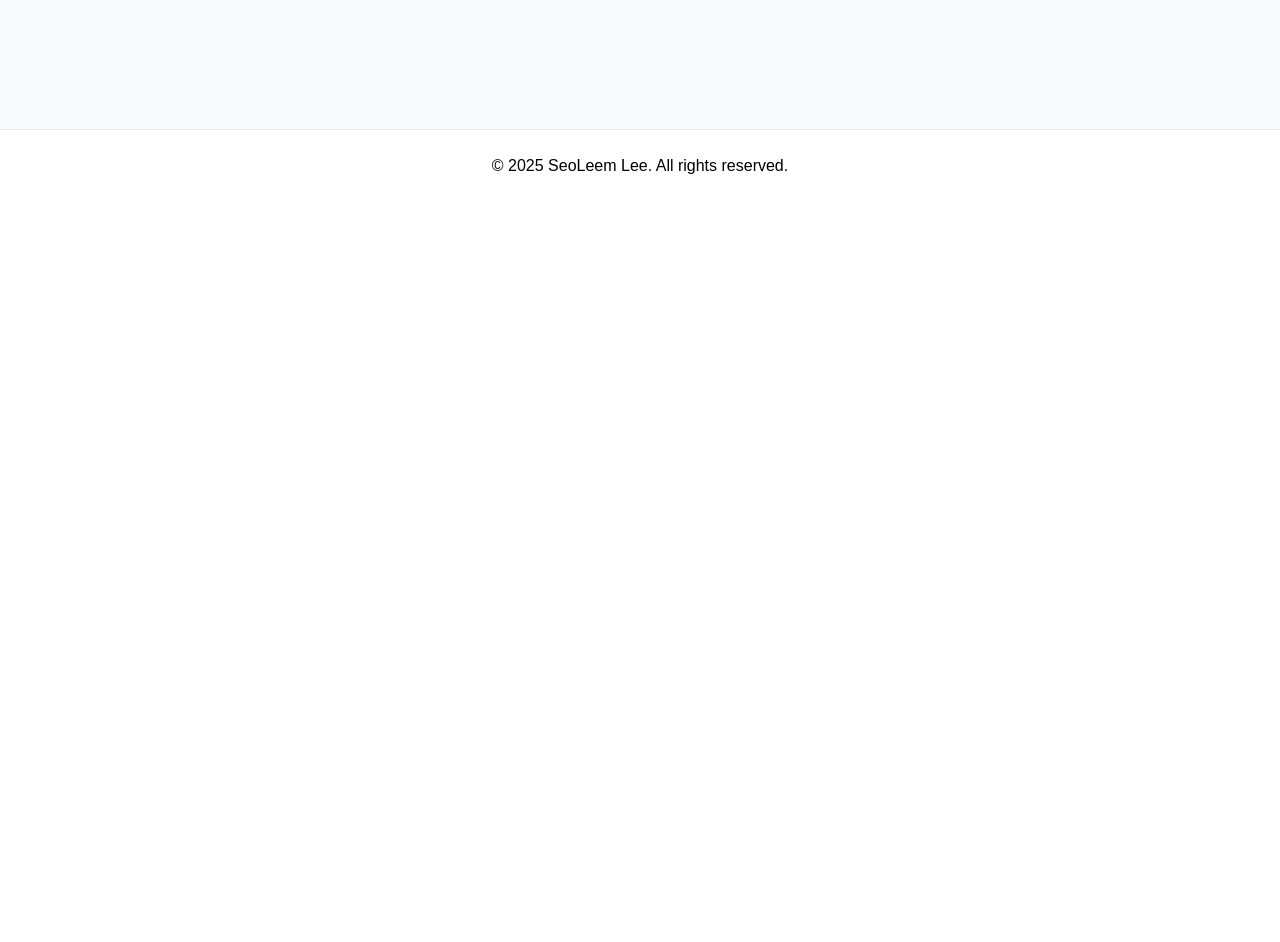
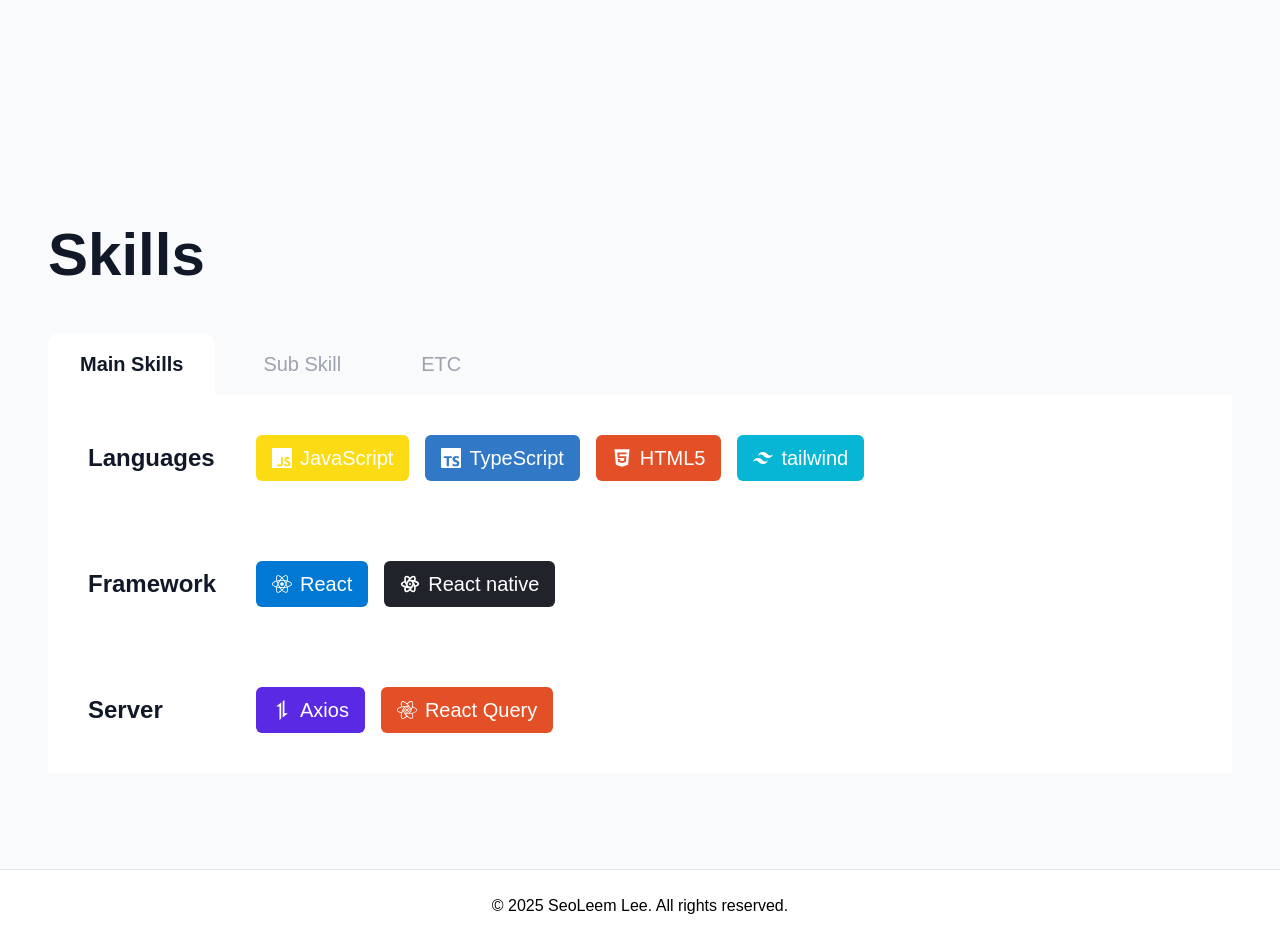
Before and after one commit to Leeseoleem/leeseoleem-portfolio, a React (Create React App) app in the folder leeseoleem-portfolio/: page / in a window 1280 px wide. Shown: the part 1420-2362 px from the top of the page. Before the commit the page ends 1622 px from the top, so only its background shows below. Built offline with nearby package versions, Linux system fonts and the light colour scheme; a web font is replaced by a local one.

Commit message:
feat skills section

```diff
--- a/leeseoleem-portfolio/package.json
+++ b/leeseoleem-portfolio/package.json
@@ -5,6 +5,7 @@
   "dependencies": {
     "@emotion/react": "^11.14.0",
     "@emotion/styled": "^11.14.0",
+    "@headlessui/react": "^2.2.0",
     "@mui/icons-material": "^6.4.7",
     "@mui/material": "^6.4.7",
     "@testing-library/dom": "^10.4.0",
@@ -13,8 +14,8 @@
     "@testing-library/user-event": "^13.5.0",
     "@types/jest": "^27.5.2",
     "@types/node": "^16.18.126",
-    "@types/react": "^19.0.10",
-    "@types/react-dom": "^19.0.4",
+    "@types/react": "^18.3.18",
+    "@types/react-dom": "^18.3.5",
     "@types/react-scroll": "^1.8.10",
     "framer-motion": "^12.4.11",
     "react": "^19.0.0",
--- a/leeseoleem-portfolio/src/components/Header.tsx
+++ b/leeseoleem-portfolio/src/components/Header.tsx
@@ -16,9 +16,11 @@
               About
             </Link>
           </li>
-          <Link to="skills" smooth duration={500}>
-            Skills
-          </Link>
+          <li className="cursor-pointer hover:text-primary ">
+            <Link to="skills" smooth duration={500}>
+              Skills
+            </Link>
+          </li>
           <Link to="projects" smooth duration={500}>
             Projects
           </Link>
--- a/leeseoleem-portfolio/src/components/ui/AboutInfo.tsx
+++ b/leeseoleem-portfolio/src/components/ui/AboutInfo.tsx
@@ -6,7 +6,7 @@
 
 const AboutInfo = ({ icon: Icon, title, children }: AboutInfoProps) => {
   return (
-    <div className="flex items-center gap-x-8">
+    <div className="flex items-center gap-x-8 text-gray-font">
       <div className="p-3 rounded-full bg-gray-20">
         <Icon fontSize="large" color="action" />
       </div>
--- /dev/null
+++ b/leeseoleem-portfolio/src/components/ui/TechnologyBadge.tsx
@@ -0,0 +1,27 @@
+import React from "react";
+import { IconType } from "react-icons";
+
+interface TechnologyBadgeProps {
+  Icon: IconType; // 아이콘을 동적으로 받음
+  label: string;
+  bgColor?: string; // 배경색을 동적으로 설정 가능 (기본값 지정)
+}
+
+const TechnologyBadge = ({
+  Icon,
+  label,
+  bgColor = "bg-primary",
+}: TechnologyBadgeProps) => {
+  const IconComponent = Icon as React.ElementType; // React.ElementType으로 고정
+
+  return (
+    <div
+      className={`flex items-center gap-x-2 py-2 px-4 rounded-md ${bgColor}`}
+    >
+      <IconComponent fontSize="20px" color="white" />
+      <p className="text-[20px] text-gray-white">{label}</p>
+    </div>
+  );
+};
+
+export default TechnologyBadge;
--- a/leeseoleem-portfolio/src/sections/AboutSection.tsx
+++ b/leeseoleem-portfolio/src/sections/AboutSection.tsx
@@ -35,7 +35,7 @@
     >
       <div className="container px-4">
         <h1 className="text-6xl font-bold">About Me</h1>
-        <div className="flex flex-col  md:flex-row w-full mx-auto m-12 gap-x-16 rounded-xl bg-gray-white">
+        <div className="flex flex-col md:flex-row w-full mx-auto m-12 gap-x-16 rounded-xl bg-gray-white">
           <div className="flex flex-col items-center p-12 space-y-6 ">
             <img
               src={myIcon}
@@ -54,7 +54,7 @@
               </IconButton>
             </div>
           </div>
-          <div className="flex flex-col x-full justify-between py-16">
+          <div className="flex flex-col x-full justify-between py-16 px-12 gap-y-4">
             <AboutInfo title="이름" icon={PersonIcon}>
               이서림
             </AboutInfo>
--- a/leeseoleem-portfolio/src/sections/HomeSection.tsx
+++ b/leeseoleem-portfolio/src/sections/HomeSection.tsx
@@ -17,13 +17,13 @@
       ></ReactTyped>
       <div className="space-y-4 text-xl text-gray-50">
         <p>
-          안녕하세요, 사용자 중심의 직관적이고 매력적인 경험을 만드는{" "}
+          안녕하세요, 사용자 중심의 직관적이고 매력적인 경험을 만드는
           <br className="md:hidden" />
           프론트엔드 개발자 이서림입니다.
         </p>
         <p>
-          저는 팀장으로서 Notion과 GitHub를 활용한 효율적인 협업과 진행한 경험이
-          있으며, <br className="md:hidden" />
+          저는 팀장으로서 효율적인 협업과 전반적인 진행을 관리한 경험이 있으며,
+          <br className="md:hidden" />
           빠르게 프로젝트 요구사항을 이해하고 이를 효과적인 솔루션으로 구현할 수
           있습니다. <br />
           뛰어난 의사소통과 문제 해결 능력을 바탕으로 팀 환경에서 역량을
--- a/leeseoleem-portfolio/src/sections/SkillsSection.tsx
+++ b/leeseoleem-portfolio/src/sections/SkillsSection.tsx
@@ -1,5 +1,180 @@
+import { Tab, TabGroup, TabList, TabPanel, TabPanels } from "@headlessui/react";
+
+import TechnologyBadge from "../components/ui/TechnologyBadge";
+import { FaReact } from "react-icons/fa";
+import { TbBrandReactNative } from "react-icons/tb";
+import { SiJavascript } from "react-icons/si";
+import { SiTypescript } from "react-icons/si";
+import { RiTailwindCssFill } from "react-icons/ri";
+import { FaHtml5 } from "react-icons/fa";
+import { SiAxios } from "react-icons/si";
+import { SiReactquery } from "react-icons/si";
+import { FaPython } from "react-icons/fa";
+import { RiJavaLine } from "react-icons/ri";
+import { RiNextjsFill } from "react-icons/ri";
+import { FiFigma } from "react-icons/fi";
+import { FaGithub } from "react-icons/fa";
+import { SiNotion } from "react-icons/si";
+
 const SkillsSection = () => {
-  return <section id="skills">{/* 컨텐츠 */}</section>;
+  return (
+    <section id="skills">
+      <div className="flex flex-col w-full justify-center px-4 py-16 md:py-24 bg-gray-10 font-pretendard text-gray-font">
+        <div className="container">
+          <h1 className="text-6xl font-bold mb-12">Skills</h1>
+          <TabGroup>
+            <TabList className="flex w-full gap-x-4">
+              <Tab
+                className="text-[20px] text-gray-30 focus:outline-none
+            px-8 data-[selected]:py-4 data-[selected]:rounded-t-xl data-[selected]:bg-gray-white data-[selected]:font-semibold data-[selected]:text-gray-font"
+              >
+                Main Skills
+              </Tab>
+              <Tab
+                className="text-[20px] text-gray-30 focus:outline-none
+          px-8 data-[selected]:py-4 data-[selected]:rounded-t-xl data-[selected]:bg-gray-white data-[selected]:font-semibold data-[selected]:text-gray-font"
+              >
+                Sub Skill
+              </Tab>
+              <Tab
+                className="text-[20px] text-gray-30 focus:outline-none
+            px-8 data-[selected]:py-4 data-[selected]:rounded-t-xl data-[selected]:bg-gray-white data-[selected]:font-semibold data-[selected]:text-gray-font"
+              >
+                ETC
+              </Tab>
+            </TabList>
+
+            <TabPanels>
+              <TabPanel>
+                <div className="flex flex-col w-full bg-white">
+                  <div className="flex items-center m-10 space-x-12">
+                    <p className="text-[24px] font-semibold w-[120px]">
+                      Languages
+                    </p>
+                    <div className="flex flex-col space-y-4 md:flex-row md:space-y-0 md:space-x-4">
+                      <TechnologyBadge
+                        Icon={SiJavascript}
+                        label="JavaScript"
+                        bgColor="bg-[#FADB14]"
+                      />
+                      <TechnologyBadge
+                        Icon={SiTypescript}
+                        label="TypeScript"
+                        bgColor="bg-[#3178C6]"
+                      />
+                      <TechnologyBadge
+                        Icon={FaHtml5}
+                        label="HTML5"
+                        bgColor="bg-[#E34F26]"
+                      />
+                      <TechnologyBadge
+                        Icon={RiTailwindCssFill}
+                        label="tailwind"
+                        bgColor="bg-[#06B6D4]"
+                      />
+                    </div>
+                  </div>
+                  <div className="flex items-center m-10 space-x-12">
+                    <p className="text-[24px] font-semibold w-[120px]">
+                      Framework
+                    </p>
+                    <div className="flex flex-col space-y-4 md:flex-row md:space-y-0 md:space-x-4">
+                      <TechnologyBadge
+                        Icon={FaReact}
+                        label="React"
+                        bgColor="bg-[#0078D4]"
+                      />
+                      <TechnologyBadge
+                        Icon={TbBrandReactNative}
+                        label="React native"
+                        bgColor="bg-[#20232A]"
+                      />
+                    </div>
+                  </div>
+                  <div className="flex items-center m-10 space-x-12">
+                    <p className="text-[24px] font-semibold w-[120px]">
+                      Server
+                    </p>
+                    <div className="flex flex-col space-y-4 md:flex-row md:space-y-0 md:space-x-4">
+                      <TechnologyBadge
+                        Icon={SiAxios}
+                        label="Axios"
+                        bgColor="bg-[#5A29E4]"
+                      />
+                      <TechnologyBadge
+                        Icon={SiReactquery}
+                        label="React Query"
+                        bgColor="bg-[#E34F26]"
+                      />
+                    </div>
+                  </div>
+                </div>
+              </TabPanel>
+              <TabPanel>
+                <div className="flex flex-col w-full bg-white">
+                  <div className="flex items-center m-10 space-x-12">
+                    <p className="text-[24px] font-semibold w-[120px]">
+                      Languages
+                    </p>
+                    <div className="flex flex-col space-y-4 md:flex-row md:space-y-0 md:space-x-4">
+                      <TechnologyBadge
+                        Icon={FaPython}
+                        label="Python"
+                        bgColor="bg-[#3776AB]"
+                      />
+                      <TechnologyBadge
+                        Icon={RiJavaLine}
+                        label="JAVA"
+                        bgColor="bg-[#007396]"
+                      />
+                    </div>
+                  </div>
+                  <div className="flex items-center m-10 space-x-12">
+                    <p className="text-[24px] font-semibold w-[120px]">
+                      Framework
+                    </p>
+                    <div className="flex flex-col space-y-4 md:flex-row md:space-y-0 md:space-x-4">
+                      <TechnologyBadge
+                        Icon={RiNextjsFill}
+                        label="Next.js"
+                        bgColor="bg-[#1E1E1E]"
+                      />
+                    </div>
+                  </div>
+                </div>
+              </TabPanel>
+              <TabPanel>
+                <div className="flex flex-col w-full bg-white">
+                  <div className="flex items-center m-10 space-x-12">
+                    <p className="text-[24px] font-semibold w-[120px]">
+                      Collaboration
+                    </p>
+                    <div className="flex flex-col space-y-4 md:flex-row md:space-y-0 md:space-x-4">
+                      <TechnologyBadge
+                        Icon={FiFigma}
+                        label="Figma"
+                        bgColor="bg-[#F24E1E]"
+                      />
+                      <TechnologyBadge
+                        Icon={FaGithub}
+                        label="GitHub"
+                        bgColor="bg-[#181717]"
+                      />
+                      <TechnologyBadge
+                        Icon={SiNotion}
+                        label="Notion"
+                        bgColor="bg-[#181717]"
+                      />
+                    </div>
+                  </div>
+                </div>
+              </TabPanel>
+            </TabPanels>
+          </TabGroup>
+        </div>
+      </div>
+    </section>
+  );
 };
 
 export default SkillsSection;
--- /dev/null
+++ b/leeseoleem-portfolio/src/utils/Icons.ts
@@ -0,0 +1,3 @@
+import { FaReact } from "react-icons/fa";
+
+export const FaReactRef = FaReact as React.ElementType;
--- a/leeseoleem-portfolio/tailwind.config.js
+++ b/leeseoleem-portfolio/tailwind.config.js
@@ -16,7 +16,7 @@
       },
       colors: {
         primary: {
-          light: "#0EA5E9",
+          light: "#FADB14",
           DEFAULT: "#3B82F6",
           dark: "#1E40AF",
           accent: "#8B5CF6",
```
Also changed, not shown: 1 other file (tests, documents, lock files or other folders).
